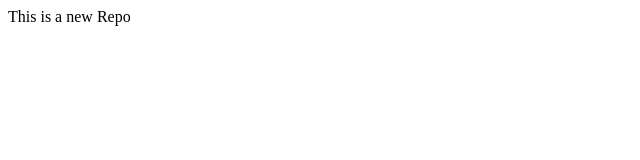
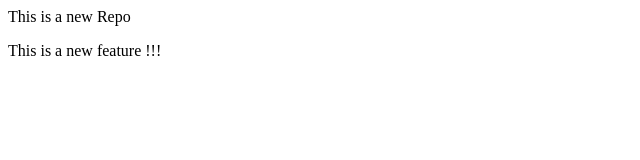
Before and after one commit to pragnithp/LocalRepo, a plain HTML site: page index.html in a window 1280 px wide. Shown: the whole page, without its empty margins (0-640 px from the left). Drawn offline with Linux system fonts and the light colour scheme.

Commit message:
Added new feature

```diff
--- a/index.html
+++ b/index.html
@@ -1 +1,2 @@
 <p>This is a new Repo</p>
+<p>This is a new feature !!!</p>
```
